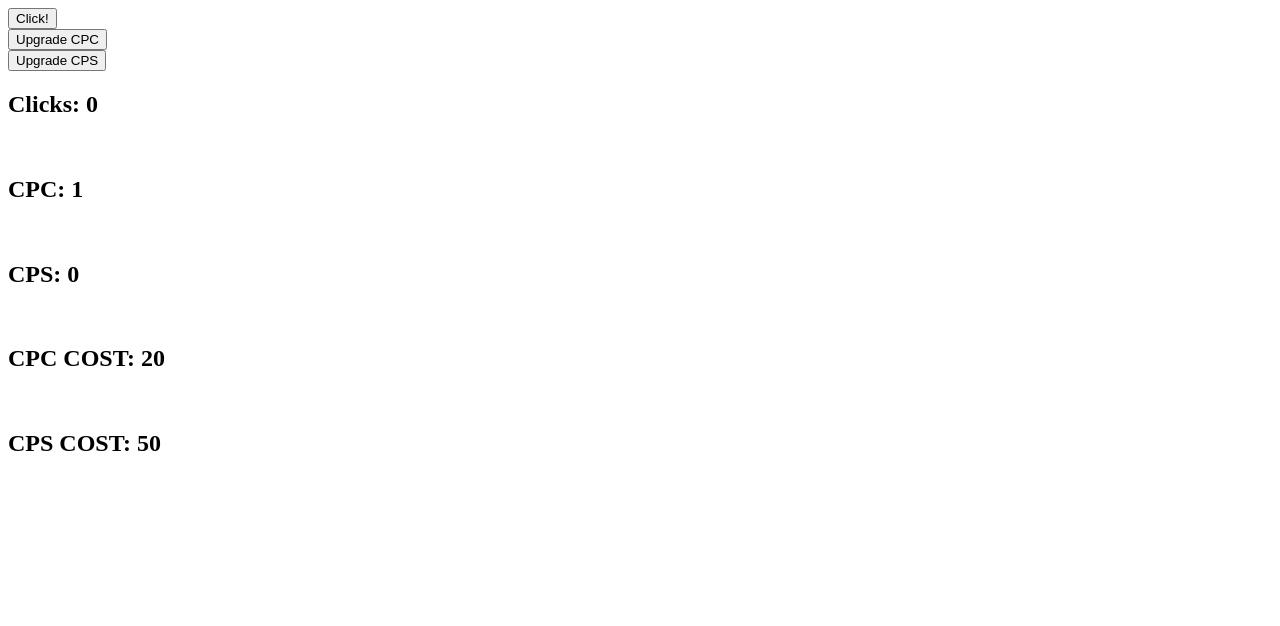
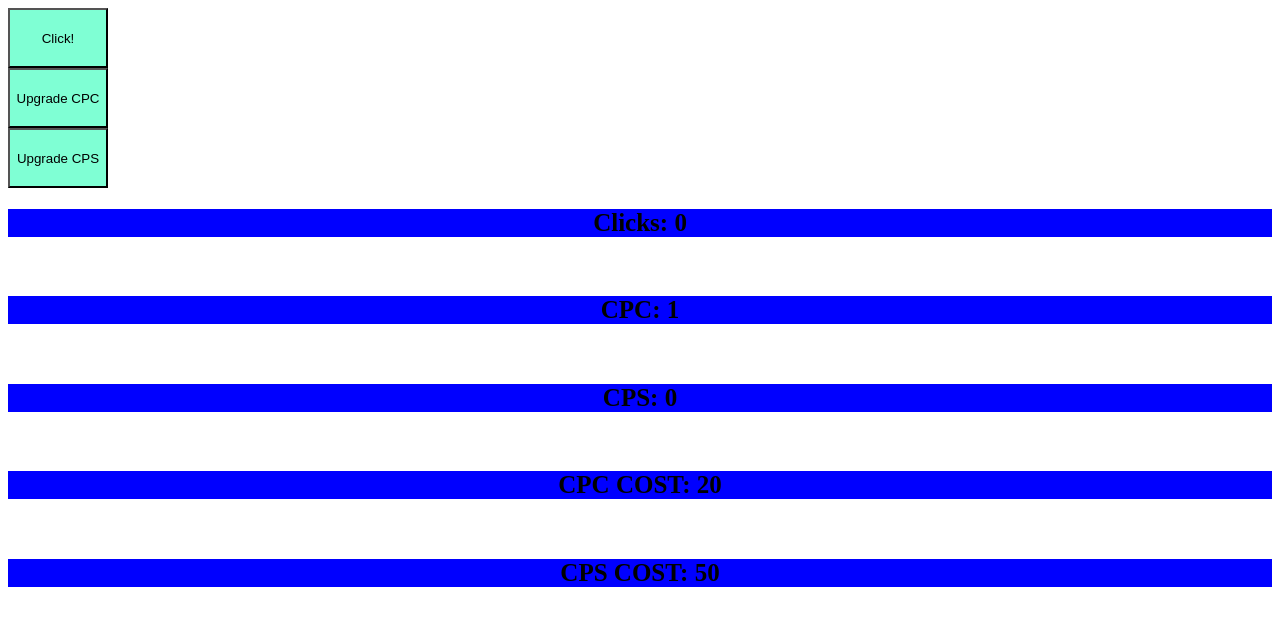
Before and after one commit to gottem87/csb-wxe3qn, a website: page index.html in a window 1280 px wide. Drawn offline with Linux system fonts and the light colour scheme.

Commit message:
Deployment from Codesandbox.

```diff
--- /dev/null
+++ b/index.css
@@ -0,0 +1,12 @@
+.Button {
+  width: 100px;
+  height: 60px;
+  background-color: aquamarine;
+  text-align: center;
+  align-items: center;
+}
+.Stat {
+  background-color: blue;
+  font-size: 25px;
+  text-align: center;
+}
--- a/index.html
+++ b/index.html
@@ -5,20 +5,21 @@
     <meta name="viewport" content="width=device-width, initial-scale=1.0" />
     <meta http-equiv="X-UA-Compatible" content="ie=edge" />
     <title>Clicker Game!!</title>
+    <link rel="stylesheet" href="index.css" />
   </head>
   <body>
-    <button id="click">Click!</button> <br />
-    <button id="cpcUpgrade">Upgrade CPC</button> <br />
-    <button id="cpsUpgrade">Upgrade CPS</button> <br />
-    <h2 id="clicks">Clicks: 0</h2>
+    <button id="click" class="Button">Click!</button> <br />
+    <button id="cpcUpgrade" class="Button">Upgrade CPC</button> <br />
+    <button id="cpsUpgrade" class="Button">Upgrade CPS</button> <br />
+    <h2 id="clicks" class="Stat">Clicks: 0</h2>
     <br />
-    <h2 id="CPC">CPC: 1</h2>
+    <h2 id="CPC" class="Stat">CPC: 1</h2>
     <br />
-    <h2 id="cps">CPS: 0</h2>
+    <h2 id="cps" class="Stat">CPS: 0</h2>
     <br />
-    <h2 id="cpcCost">CPC COST: 20</h2>
+    <h2 id="cpcCost" class="Stat">CPC COST: 20</h2>
     <br />
-    <h2 id="cpsCost">CPS COST: 50</h2>
+    <h2 id="cpsCost" class="Stat">CPS COST: 50</h2>
     <br />
     <script src="index.js"></script>
   </body>
```
